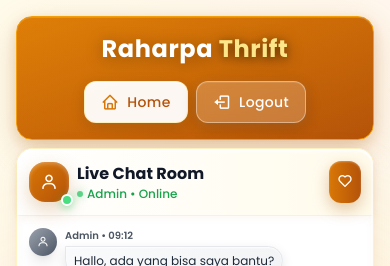
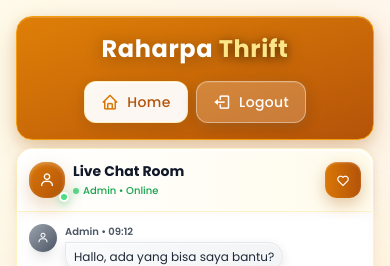
Before and after one commit to bangpii/RaharpaThrift, a React (Vite) app: page / in a window 390 px wide. Shown: the top 266 px of the page. Built offline with nearby package versions, Linux system fonts and the light colour scheme.

Commit message:
first init 2

```diff
--- a/src/components/user/ChatRoom.jsx
+++ b/src/components/user/ChatRoom.jsx
@@ -38,33 +38,39 @@ const ChatRoom = ({ showWishlist, setShowWishlist }) => {
       {/* Efek 3D Border */}
       <div className="absolute inset-0 rounded-2xl border-2 border-white/50 pointer-events-none"></div>
 
-      {/* Header */}
+      {/* Header - Padding disamakan dengan ChatRoom di bawah 400px */}
       <div className="flex items-center justify-between px-3 xs:px-4 sm:px-6 py-3 xs:py-4 border-b border-amber-100
                      bg-gradient-to-r from-white to-amber-50 rounded-t-2xl
-                     shadow-[inset_0_2px_4px_rgba(255,255,255,0.8),0_2px_8px_rgba(186,118,48,0.1)]">
-        <div className="flex items-center gap-2 xs:gap-3 sm:gap-4">
+                     shadow-[inset_0_2px_4px_rgba(255,255,255,0.8),0_2px_8px_rgba(186,118,48,0.1)]
+                     max-[400px]:px-3">
+        <div className="flex items-center gap-2 xs:gap-3 sm:gap-4 max-[400px]:gap-2">
           {/* Profile 3D Effect */}
           <div className="relative">
             <div className="w-10 h-10 xs:w-12 xs:h-12 sm:w-14 sm:h-14 rounded-2xl
                            bg-gradient-to-br from-amber-600 to-amber-700
                            shadow-[0_8px_20px_rgba(186,118,48,0.3),inset_0_2px_4px_rgba(255,255,255,0.3)]
                            flex items-center justify-center text-white text-lg xs:text-xl sm:text-2xl
-                           transform transition-transform hover:scale-110 hover:rotate-3">
+                           transform transition-transform hover:scale-110 hover:rotate-3
+                           max-[400px]:w-9 max-[400px]:h-9 max-[400px]:text-base">
               <i className="bx bx-user"></i>
             </div>
             <div className="absolute -bottom-1 -right-1 w-3 h-3 xs:w-4 xs:h-4 sm:w-5 sm:h-5
                            bg-green-400 rounded-full border-2 border-white
-                           shadow-[0_2px_8px_rgba(34,197,94,0.5)]"></div>
+                           shadow-[0_2px_8px_rgba(34,197,94,0.5)]
+                           max-[400px]:w-2.5 max-[400px]:h-2.5"></div>
           </div>
 
-          <div>
+          <div className="max-[400px]:flex-1 max-[400px]:min-w-0">
             <h1 className="text-base xs:text-lg sm:text-xl font-bold text-gray-900
-                          drop-shadow-[0_2px_4px_rgba(255,255,255,0.8)]">
+                          drop-shadow-[0_2px_4px_rgba(255,255,255,0.8)]
+                          max-[400px]:text-sm max-[400px]:truncate">
               Live Chat Room
             </h1>
-            <p className="text-xs text-green-600 font-medium flex items-center gap-1">
+            <p className="text-xs text-green-600 font-medium flex items-center gap-1
+                         max-[400px]:text-[10px] max-[400px]:mt-0.5">
               <span className="w-1.5 h-1.5 xs:w-2 xs:h-2 bg-green-500 rounded-full animate-pulse
-                              shadow-[0_0_8px_rgba(34,197,94,0.6)]"></span>
+                              shadow-[0_0_8px_rgba(34,197,94,0.6)]
+                              max-[400px]:w-1.5 max-[400px]:h-1.5"></span>
               Admin • Online
             </p>
           </div>
@@ -76,13 +82,14 @@ const ChatRoom = ({ showWishlist, setShowWishlist }) => {
           className="p-2 xs:p-3 rounded-xl bg-gradient-to-r from-amber-600 to-amber-700
                      text-white shadow-[0_6px_16px_rgba(186,118,48,0.4),inset_0_1px_2px_rgba(255,255,255,0.3)]
                      transform transition-all duration-300 hover:scale-110
-                     hover:shadow-[0_8px_24px_rgba(186,118,48,0.5),inset_0_1px_2px_rgba(255,255,255,0.4)] lg:hidden"
+                     hover:shadow-[0_8px_24px_rgba(186,118,48,0.5),inset_0_1px_2px_rgba(255,255,255,0.4)] lg:hidden
+                     max-[400px]:p-2 max-[400px]:min-w-[36px] max-[400px]:h-9"
         >
-          <i className="bx bx-heart text-base xs:text-lg sm:text-xl"></i>
+          <i className="bx bx-heart text-base xs:text-lg sm:text-xl max-[400px]:text-sm"></i>
         </button>
       </div>
 
-      {/* Chat Area - OVERFLOW Y AUTO dengan scrollbar hidden */}
+      {/* Chat Area - Padding disamakan dengan Header di bawah 400px */}
       <div className="flex-1 p-3 xs:p-4 sm:p-6 overflow-y-auto space-y-3 xs:space-y-4 sm:space-y-6
                      bg-gradient-to-b from-white to-amber-25
                      shadow-[inset_0_2px_8px_rgba(186,118,48,0.05)]
@@ -169,7 +176,7 @@ const ChatRoom = ({ showWishlist, setShowWishlist }) => {
 
       </div>
 
-      {/* Input Area - Tetap Rapi di Ukuran Kecil */}
+      {/* Input Area - Padding disamakan dengan Header di bawah 400px */}
       <div className="p-2 xs:p-3 sm:p-4 border-t border-amber-100 bg-white rounded-b-2xl
                      shadow-[inset_0_2px_8px_rgba(186,118,48,0.05)]
                      max-[400px]:px-3 max-[400px]:py-2">
```
